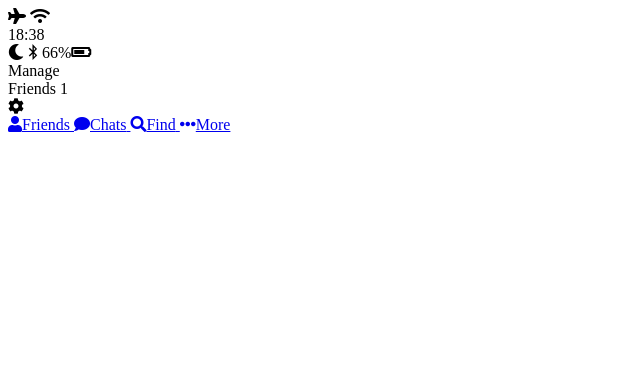
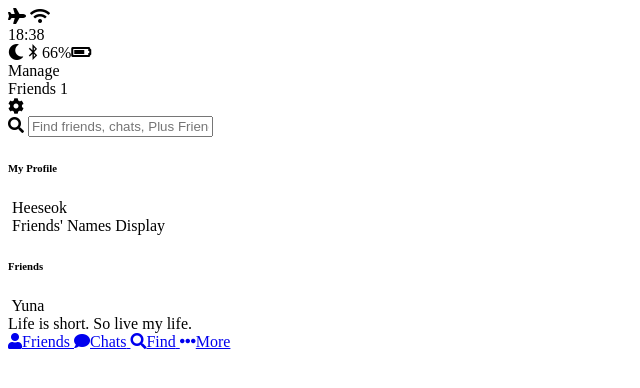
Before and after one commit to hschong/Kakao-clone, a plain HTML site: page index.html in a window 1280 px wide. Shown: the whole page, without its empty margins (0-640 px from the left). Drawn offline with Linux system fonts and the light colour scheme.

Commit message:
Added my profile and friends' list on friend page.

```diff
--- a/index.html
+++ b/index.html
@@ -42,6 +42,42 @@
             </div>
         </div>
     </header>
+    <main class="friends">
+        <div class="search-bar">
+            <i class="fa fa-search"></i>
+            <input type="text" placeholder="Find friends, chats, Plus Friends">
+        </div>
+        <section class="friends__section">
+            <header class=friends_section-header>
+                <h6 class="friends_section-title">My Profile</h6>
+            </header>
+            <div class="friends__section-rows">
+                <div class="friends__section-row">
+                    <img src="" alt="">
+                    <span  class="friends__section-name">Heeseok</span>
+                </div>
+                <div class="friends__section-row">
+                    <img src="" alt="">
+                        <span class="friends__section-name">Friends' Names Display</span>
+                </div>
+            </div>
+        </section>
+        <section class="friends__section">
+                <header class=friends_section-header>
+                    <h6 class="friends_section-title">Friends</h6>
+                </header>
+                <div class="friends__section-rows">
+                    <div class="friends__section-row">
+                        <div class="friends_section-column">
+                            <img src="" alt="">
+                            <span class="friends__section-name">Yuna</span>
+                        </div>
+                        <span class="friends__section-tagline">Life is short. So live my life.</span>
+                    </div>
+                </div>
+        </section>
+    </main>
+
     <nav class="tab-bar">
         <a href="index.html" class="tab-bar__tab tab-bar--selected">
             <i class="fa fa-user"></i><span class="tab-bar__title">Friends</span>
@@ -57,7 +93,5 @@
             <i class="fa fa-ellipsis-h"></i><span class="tab-bar__title">More</span>
         </a>
     </nav>
-
-
 </body>
 </html>
```
